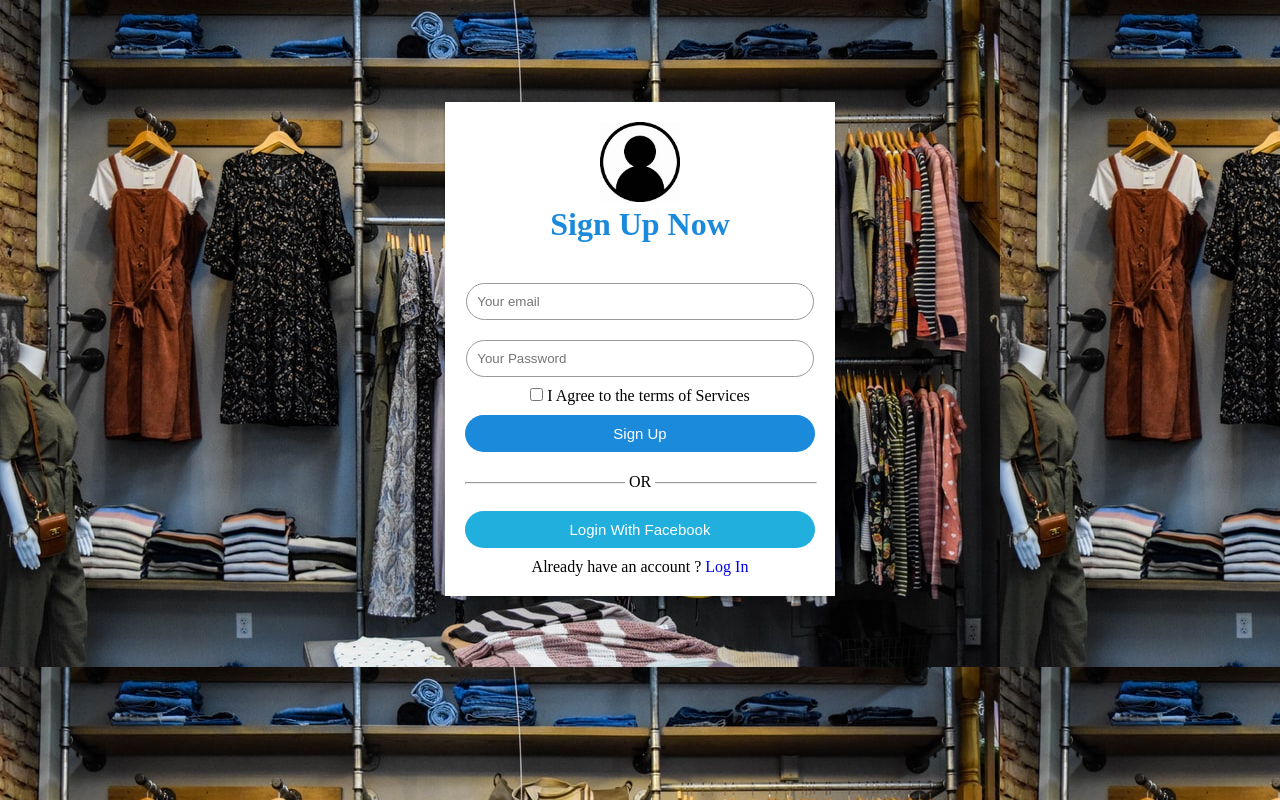
After one commit to artavogliqi/Clothing-Website, a PHP site: page /signup.html in a window 1280 px wide. The commit adds this page. Run offline with PHP 8.4, Linux system fonts and the light colour scheme.

Commit message:
Ndryshimi i peste

```diff
--- /dev/null
+++ b/signup.html
@@ -0,0 +1,34 @@
+<!DOCTYPE html>
+<html>
+<head>
+    <meta charset='utf-8'>
+    <meta http-equiv='X-UA-Compatible' content='IE=edge'>
+    <title>Sign Up </title>
+    <meta name='viewport' content='width=device-width, initial-scale=1'>
+    <link rel='stylesheet' type='text/css' media='screen' href='style.css'>
+
+</head>
+
+<body class="bsignup">
+
+    <div class="sign-up">
+        <img class="imguser" src="user-icon.jpg">
+        <h1> Sign Up Now</h1>
+
+        <form>
+            <Input type="email" class="input-box" placeholder="Your email">
+            <input type="password" class="input-box" placeholder="Your Password">
+            <p> <span> <input type="checkbox"> </span> I Agree to the terms of Services</p>
+            <button type="button" class="signup-btn" >Sign Up</button> <br>
+            <hr>
+            <br>
+
+            <p class="or">OR</p>
+            <button type="button" class="facebook-btn">Login With Facebook</button>
+            <p>Already have an account ?<a href="login.html"> Log In</p>
+
+        </form>
+    </div>
+
+</body>
+</html>
--- a/style.css
+++ b/style.css
@@ -204,40 +204,77 @@ body {
     cursor: pointer;
 }
 
-/*==============================================FOOTER===========================================*/
-.footer {
-            background-color: #B9B9B9;
-            height: 180px;
+/*=========================================== SIGN UP ========================*/
+
+
+.sign-up{
+width: 350px;
+box-shadow: 0 0 3px 0 rgba(0,0,0,0.3);
+background: #fff;
+padding: 20px;
+margin: 8% auto 0;
+text-align: center;
+
+
 }
-        .footer .quote, .footer div {
-            display: inline-flex;
-            color: black;
-            font-size: 15 px;
-            margin-left: 15px;
+.sign-up h1{
+    color: #1c8adb;
+    margin-bottom: 30px;
 }
-        .footer ul {
-            display: inline-block;
-            list-style-type: none;
-            margin-left: 15%;
+
+.input-box{
+    border-radius: 20px;
+    padding: 10px;
+    margin: 10px 0;
+    width: 93%;
+    border: 1px solid #999;
+    outline: none;
+    padding: right 10px;;
+}
+ button {
+     color: #fff;
+     padding: 10px;
+     width: 100%;
+     border-radius: 20px;
      font-size: 15px;
+     margin: 10px 0;
+     border: none;
+     outline: none;
+     cursor: pointer;
  }
-        .footer ul li a {
+
+ .signup-btn{
+     background-color: #1c8adb;
+
+ }
+ .facebook-btn{
+
+    background-color: #21afde;
+
+ }
+
+ a {
     text-decoration: none;
-            color: black;
  }
-        .footer ul li{
-            color: black;
-            width: 150px;
+
+ hr{
+     margin-top: 20px;
+     width: 100%;
  }
-        .footer ul li a: hover {
-            color: white;
+
+ .or{
+     background-color: white;
+     width: 30px;
+     margin: -29px auto 10px;
  }
-        .footer div {
-            margin-left: 15%;
+
+ .imguser{
+
+    width: 80px;
+
  }
-        .footer .copy {
-            margin-top: 15px;
-            margin-left: 45%;
-            color: black;
-            font-size: 18px;
+
+ .bsignup{
+
+    background-image: url(signupimg0.jpg);
  }
```
Also changed, not shown: signupimg0.jpg (added), user-icon.jpg (added). Lines whose indentation alone changed are shown as unchanged.
